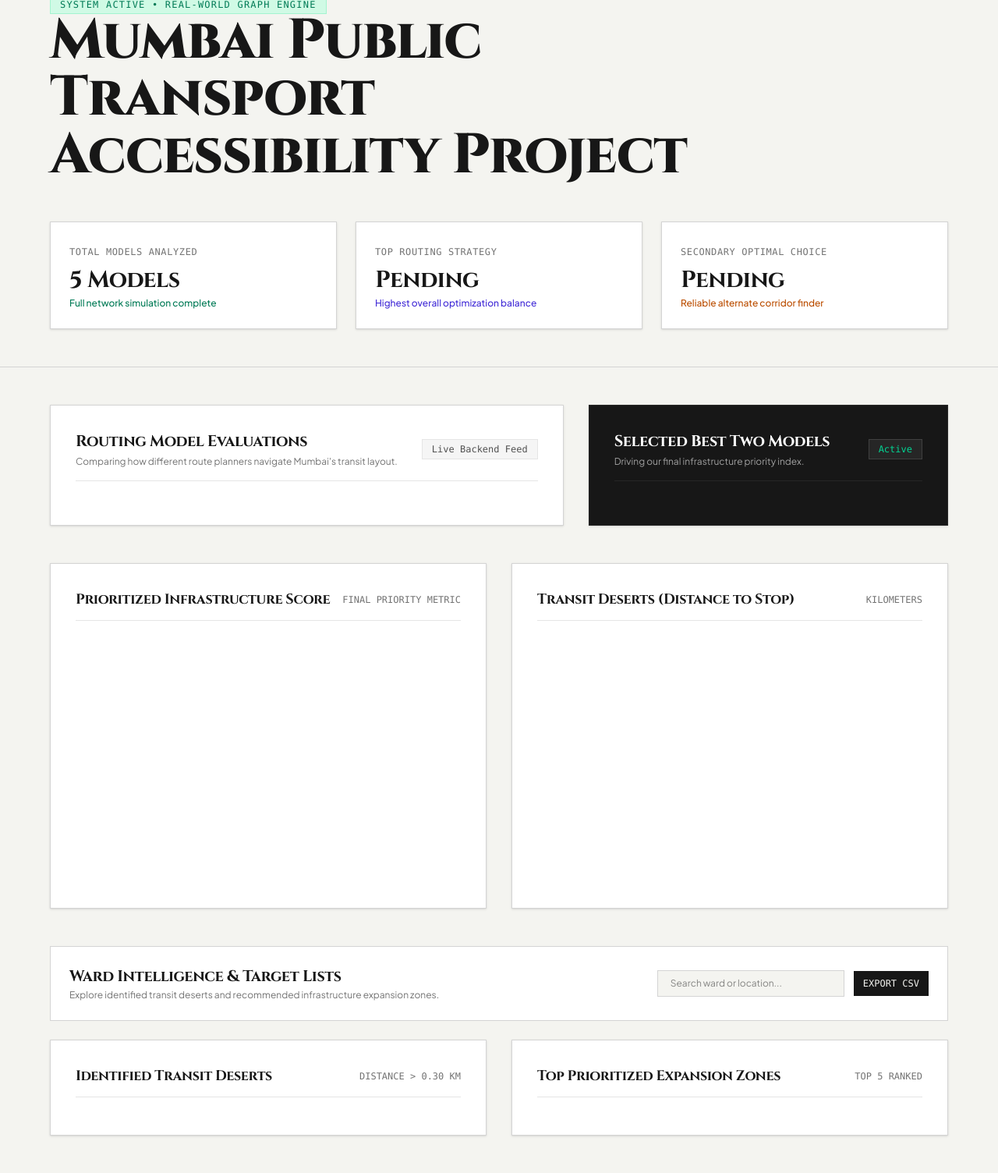
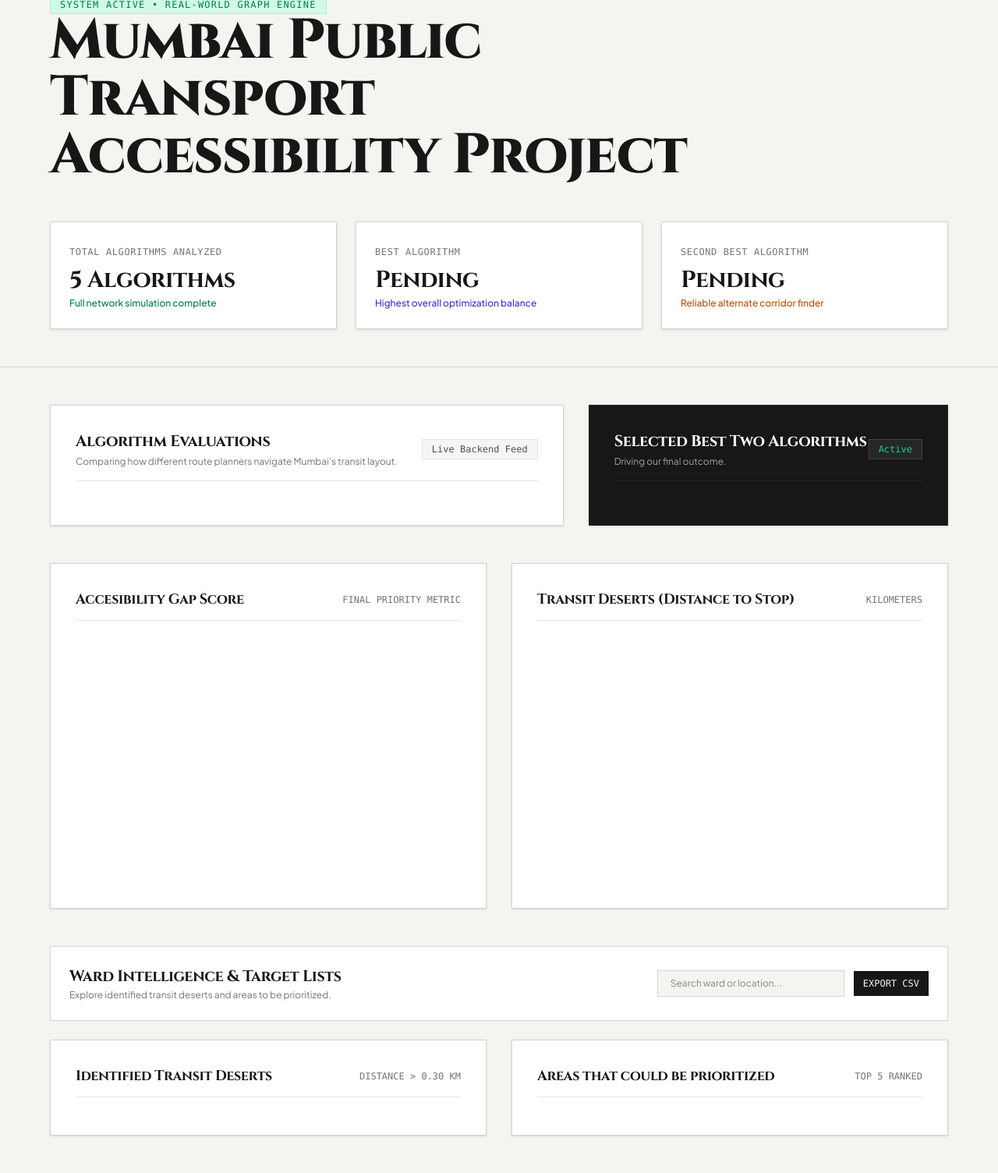
Before and after one commit to ZeuS0nTopXD/mumbai-public-transport-accessibility, a Flask app: template templates/index.html in a window 1280 px wide. Shown: the part 72-1576 px from the top of the page at 78% size. Run offline with Flask 3, Linux system fonts and the light colour scheme; the template is opened without the code that fills it, so the values that code supplies are empty; a map, chart or similar area stays blank; parts of the project's set-up code (start-up, migrations or seed data) failed here and were passed over.

Commit message:
Update index.html

```diff
--- a/templates/index.html
+++ b/templates/index.html
@@ -41,17 +41,17 @@
         <!-- Quick KPI Metric Cards -->
         <div class="grid grid-cols-1 sm:grid-cols-3 gap-6 mt-12">
             <div class="bg-white border border-neutral-300 p-6 shadow-sm hover:border-neutral-900 transition">
-                <span class="text-xs font-mono text-neutral-500 uppercase tracking-wider">Total Models Analyzed</span>
-                <p class="editorial-title text-3xl font-bold text-neutral-900 mt-2">5 Models</p>
+                <span class="text-xs font-mono text-neutral-500 uppercase tracking-wider">Total Algorithms Analyzed</span>
+                <p class="editorial-title text-3xl font-bold text-neutral-900 mt-2">5 Algorithms</p>
                 <span class="text-xs text-emerald-700 font-medium mt-1 block">Full network simulation complete</span>
             </div>
             <div class="bg-white border border-neutral-300 p-6 shadow-sm hover:border-neutral-900 transition">
-                <span class="text-xs font-mono text-neutral-500 uppercase tracking-wider">Top Routing Strategy</span>
+                <span class="text-xs font-mono text-neutral-500 uppercase tracking-wider">Best Algorithm</span>
                 <p class="editorial-title text-3xl font-bold text-neutral-900 mt-2">{% if best_two|length > 0 %}{{ best_two[0] }}{% else %}Pending{% endif %}</p>
                 <span class="text-xs text-indigo-700 font-medium mt-1 block">Highest overall optimization balance</span>
             </div>
             <div class="bg-white border border-neutral-300 p-6 shadow-sm hover:border-neutral-900 transition">
-                <span class="text-xs font-mono text-neutral-500 uppercase tracking-wider">Secondary Optimal Choice</span>
+                <span class="text-xs font-mono text-neutral-500 uppercase tracking-wider">Second Best Algorithm</span>
                 <p class="editorial-title text-3xl font-bold text-neutral-900 mt-2">{% if best_two|length > 1 %}{{ best_two[1] }}{% else %}Pending{% endif %}</p>
                 <span class="text-xs text-amber-700 font-medium mt-1 block">Reliable alternate corridor finder</span>
             </div>
@@ -66,7 +66,7 @@
             <div class="lg:col-span-7 bg-white border border-neutral-300 p-8 shadow-sm space-y-6 hover:shadow-md transition">
                 <div class="border-b border-neutral-200 pb-4 flex justify-between items-center">
                     <div>
-                        <h2 class="editorial-title text-xl font-bold text-neutral-900">Routing Model Evaluations</h2>
+                        <h2 class="editorial-title text-xl font-bold text-neutral-900">Algorithm Evaluations</h2>
                         <p class="text-xs text-neutral-500 mt-1">Comparing how different route planners navigate Mumbai's transit layout.</p>
                     </div>
                     <span class="text-xs font-mono bg-neutral-100 text-neutral-600 px-3 py-1 border border-neutral-200">Live Backend Feed</span>
@@ -128,7 +128,7 @@
 
                             <div class="algo-mini-head">
                                 <div>
-                                    <span class="text-[10px] font-mono uppercase tracking-wider text-neutral-500">Route Simulation & Score Justification</span>
+                                    <span class="text-[10px] font-mono uppercase tracking-wider text-neutral-500">Route Simulation</span>
                                     <p class="text-[11px] font-medium text-neutral-900 mt-0.5 algo-mini-short"></p>
                                 </div>
                                 <button type="button" class="algo-mini-toggle">View Map</button>
@@ -154,8 +154,8 @@
                 <div>
                     <div class="border-b border-neutral-800 pb-4 flex justify-between items-center">
                         <div>
-                            <h2 class="editorial-title text-xl font-bold text-white">Selected Best Two Models</h2>
-                            <p class="text-xs text-neutral-400 mt-1">Driving our final infrastructure priority index.</p>
+                            <h2 class="editorial-title text-xl font-bold text-white">Selected Best Two Algorithms</h2>
+                            <p class="text-xs text-neutral-400 mt-1">Driving our final outcome.</p>
                         </div>
                         <span class="text-xs font-mono bg-neutral-800 text-emerald-400 px-3 py-1 border border-neutral-700">Active</span>
                     </div>
@@ -184,7 +184,7 @@
         <section id="analytics" class="grid grid-cols-1 lg:grid-cols-2 gap-8">
             <div class="bg-white border border-neutral-300 p-8 shadow-sm space-y-4">
                 <div class="flex justify-between items-center border-b border-neutral-200 pb-3">
-                    <h3 class="editorial-title text-lg font-bold text-neutral-900">Prioritized Infrastructure Score</h3>
+                    <h3 class="editorial-title text-lg font-bold text-neutral-900">Accesibility Gap Score</h3>
                     <span class="text-xs font-mono text-neutral-500">FINAL PRIORITY METRIC</span>
                 </div>
                 <div class="relative h-80 w-full">
@@ -208,7 +208,7 @@
             <div class="flex flex-col md:flex-row justify-between items-start md:items-center gap-4 bg-white border border-neutral-300 p-6">
                 <div>
                     <h2 class="editorial-title text-xl font-bold text-neutral-900">Ward Intelligence & Target Lists</h2>
-                    <p class="text-xs text-neutral-500 mt-0.5">Explore identified transit deserts and recommended infrastructure expansion zones.</p>
+                    <p class="text-xs text-neutral-500 mt-0.5">Explore identified transit deserts and areas to be prioritized.</p>
                 </div>
                 <div class="flex flex-wrap items-center gap-3 w-full md:w-auto">
                     <input type="text" id="wardSearch" placeholder="Search ward or location..." class="bg-[#f4f4f0] border border-neutral-300 px-4 py-2 text-xs text-neutral-900 focus:outline-none focus:border-neutral-900 transition w-full sm:w-60">
@@ -236,7 +236,7 @@
                 <!-- Recommended Expansion Zones -->
                 <div class="bg-white border border-neutral-300 p-8 shadow-sm space-y-4">
                     <div class="flex justify-between items-center border-b border-neutral-200 pb-3">
-                        <h3 class="editorial-title text-lg font-bold text-neutral-900">Top Prioritized Expansion Zones</h3>
+                        <h3 class="editorial-title text-lg font-bold text-neutral-900">Areas that could be prioritized</h3>
                         <span class="text-xs font-mono text-neutral-500">TOP 5 RANKED</span>
                     </div>
                     <div id="prioritizedList" class="space-y-3 max-h-80 overflow-y-auto pr-2">
```
